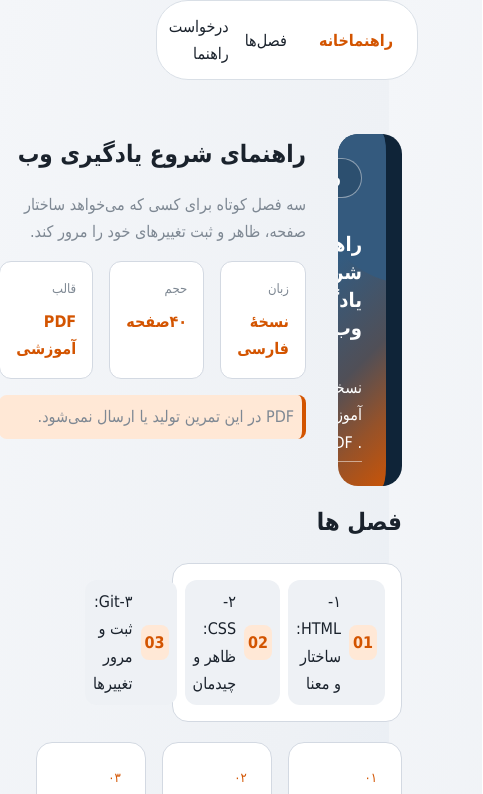
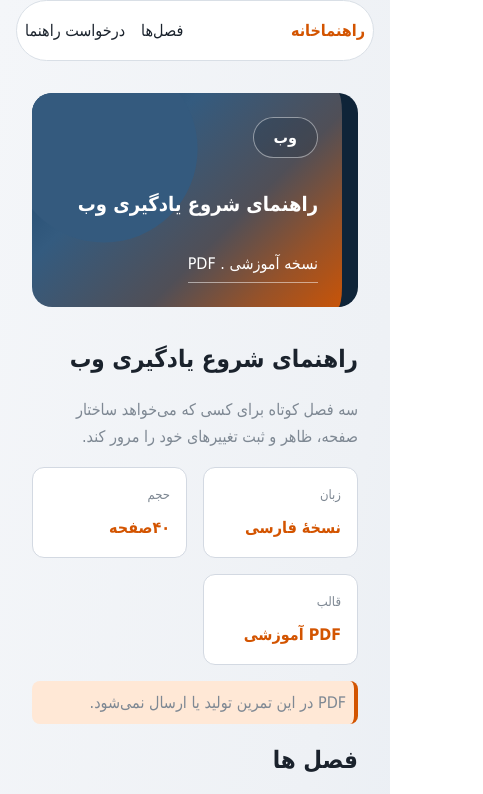
Before and after one commit to Sorox0/maktab-w4-hw2-EducationalGuideRequestPage, a plain HTML site: page index.html in a window 390 px wide. Shown: the top 794 px of the page, 483 px wide, since content can reach past the window. Drawn offline with Linux system fonts and the light colour scheme.

Commit message:
Feat: Responsive

```diff
--- a/styles.css
+++ b/styles.css
@@ -115,6 +115,8 @@ p {
   gap: 2rem;
 }
 
+/*title section completely changed by ai: will fix later*/
+
 .title {
   display: flex;
   flex-direction: column;
@@ -126,7 +128,7 @@ p {
   /* align-self: start; */
   /* isolation: isolate; */
   overflow: hidden;
-  /* aspect-ratio: 1.3 / 1; */
+  /* aspect-ratio: 1.3 / 1; */ /*Breaks Responsive; definitely NOT keeping this*/
 
   padding: 1.5rem;
   color: #FFF;
@@ -391,3 +393,41 @@ p {
   padding: 2rem 4rem;
   background-color: #eef1f5;
 }
+
+/*<<<====================================================>>>*/
+/*<<<=================== Responsive =====================>>>*/
+/*<<<====================================================>>>*/
+
+@media (max-width:768px) {
+  .header {
+    padding: 1rem .5rem;
+    margin: 0 1rem;
+    gap: 0;
+  }
+  .main-wrapper, .form-wrapper {
+    padding:1rem 1rem 2.34rem ;
+  }
+
+  .form-section{
+    padding: 1rem;
+  }
+  .hero {
+    grid-template-columns: 1fr;
+  }
+
+  .specs {
+    grid-template-columns: 1fr 1fr;
+  }
+
+  .toc {
+    grid-template-columns: 1fr;
+  }
+
+  .chapters {
+    grid-template-columns: 1fr;
+  }
+}
+
+@media (max-width:360px) {
+
+}
```
